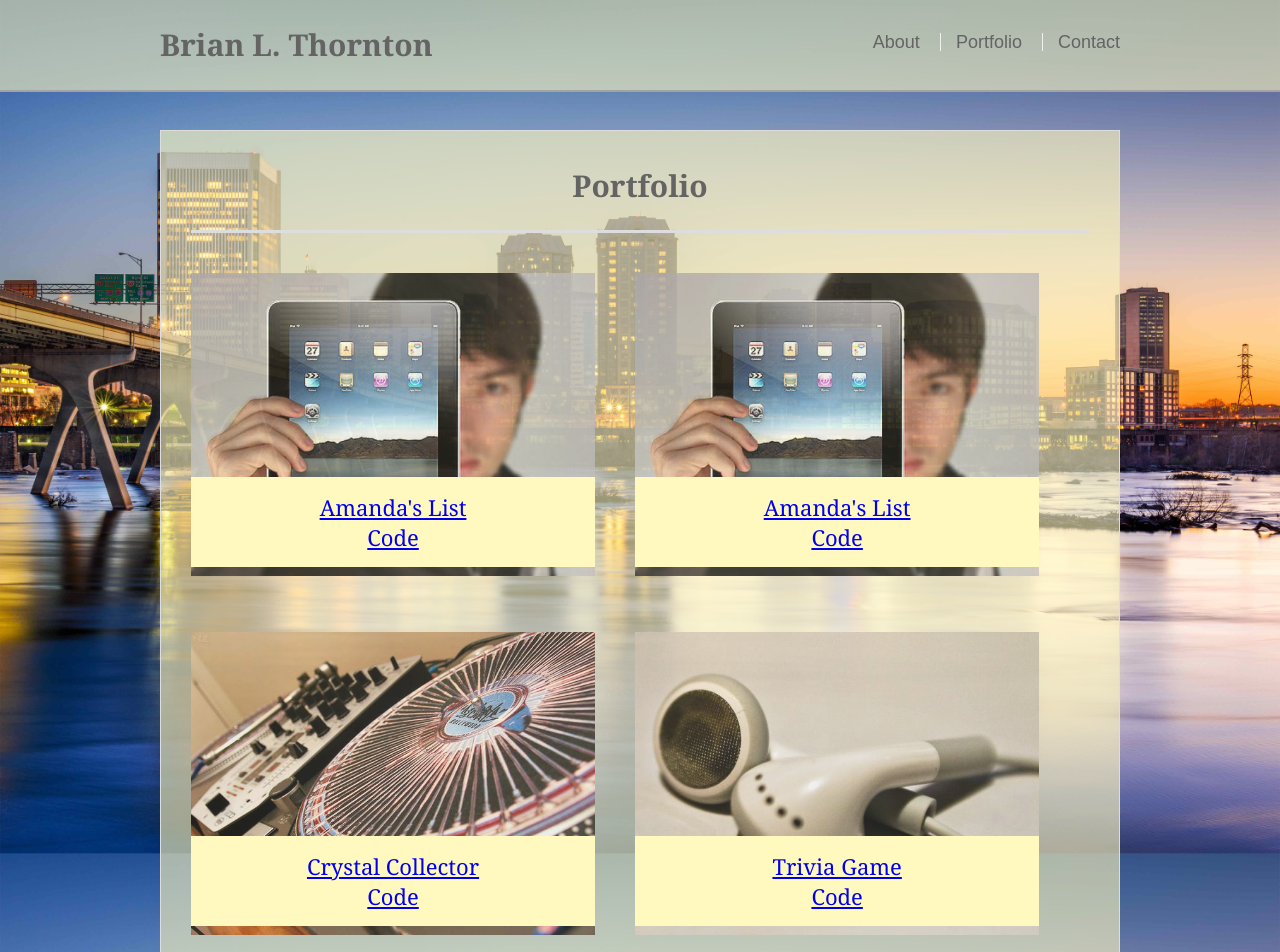
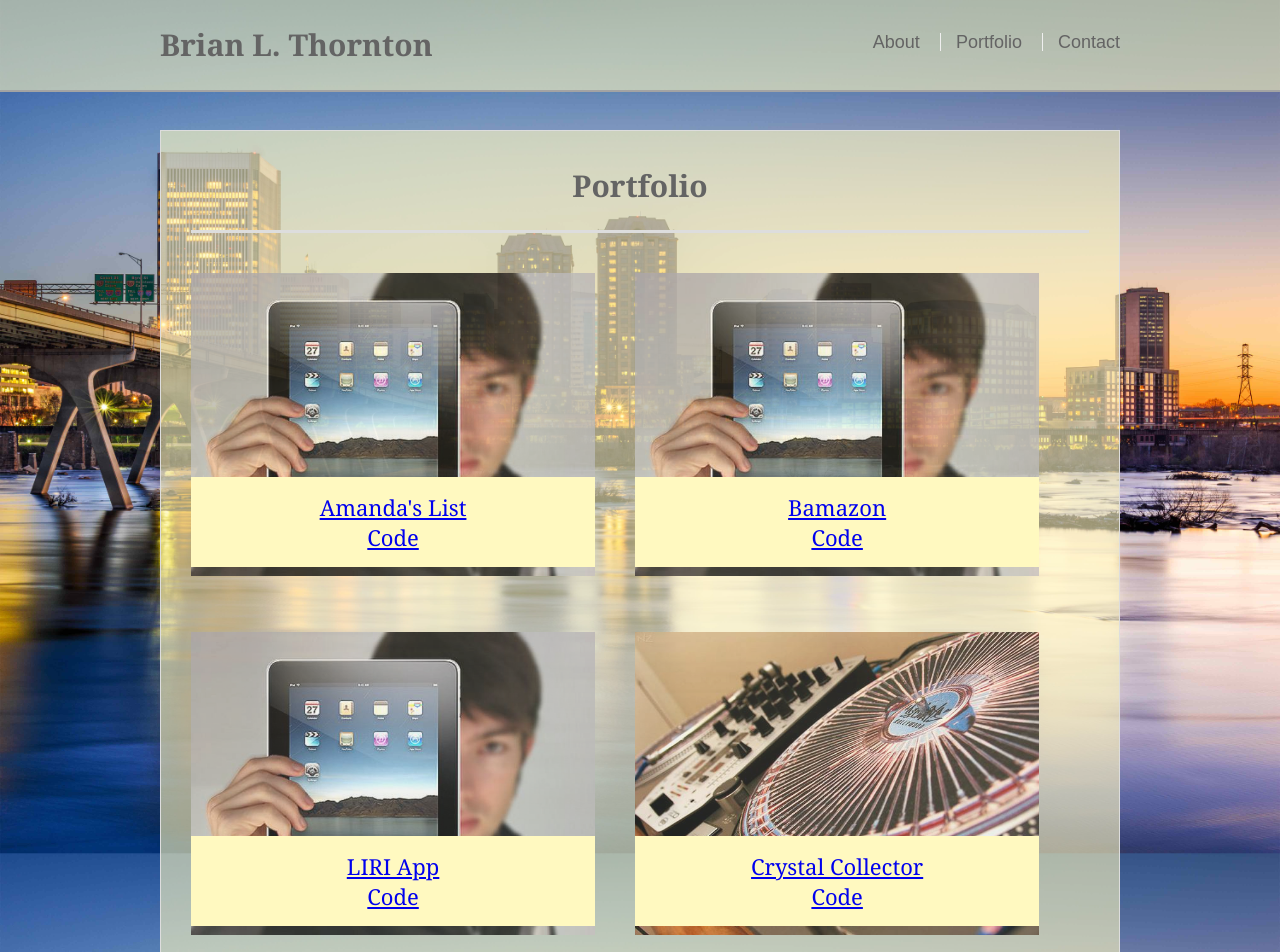
Before and after one commit to Deuce40Driver/Responsive-Portfolio, a plain HTML site: page portfolio.html in a window 1280 px wide. Shown: the top 952 px of the page. Drawn offline with nearby package versions, Linux system fonts and the light colour scheme.

Commit message:
bamazon update

```diff
--- a/portfolio.html
+++ b/portfolio.html
@@ -34,8 +34,13 @@
       </div>
 
       <div class="work">
+        <img src="assets/images/technics-q-c-640-480-1.jpg" alt="bamazon">
+        <h3 id = "bamazon"><a href="https://deuce40driver.github.io/bamazon/">Bamazon</a><br><a href="https://github.com/Deuce40Driver/bamazon.git">Code</a></h3>
+      </div>
+
+      <div class="work">
         <img src="assets/images/technics-q-c-640-480-1.jpg" alt="LIRI-node-app">
-        <h3 id = "amandasList"><a href="https://deuce40driver.github.io/LIRI-node-app/">Amanda's List</a><br><a href="https://github.com/Deuce40Driver/LIRI-node-app.git">Code</a></h3>
+        <h3 id = "amandasList"><a href="https://deuce40driver.github.io/LIRI-node-app/">LIRI App</a><br><a href="https://github.com/Deuce40Driver/LIRI-node-app.git">Code</a></h3>
       </div>
 
       <div class="work">
```
